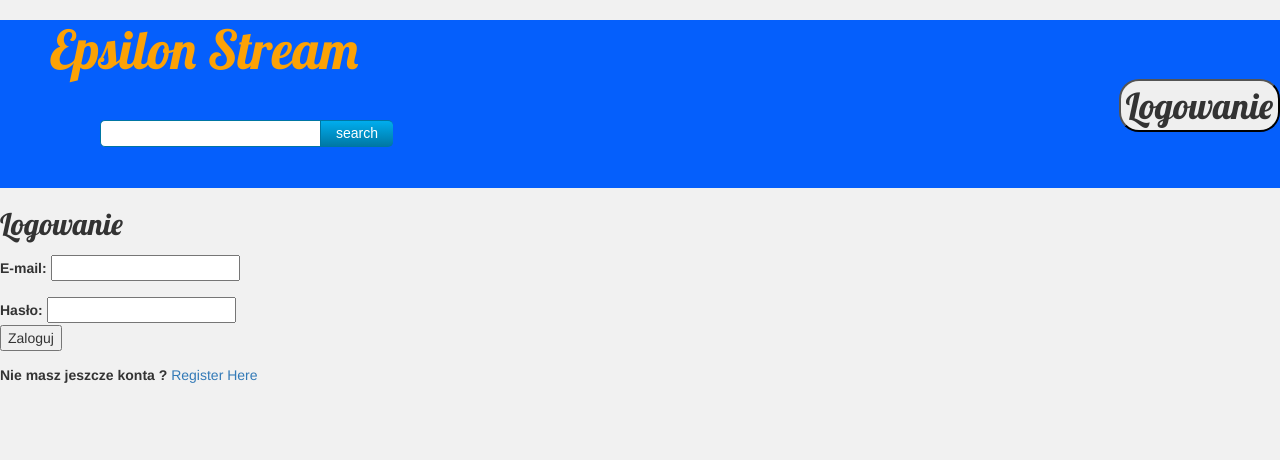
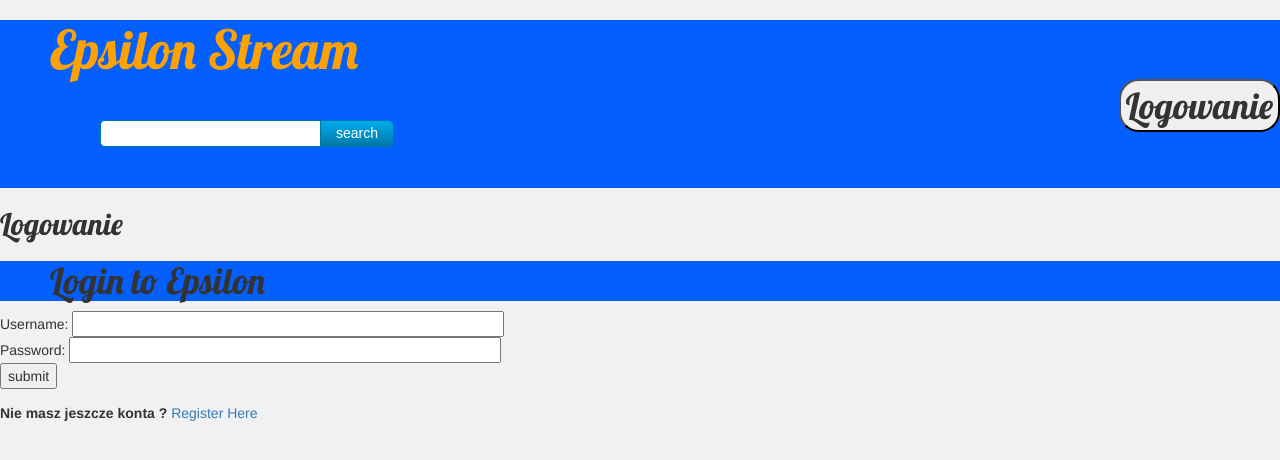
Before and after one commit to Jarema27/EpsilonStream, a Django app: page /logowanie in a window 1280 px wide. Shown: the top 460 px of the page. Run offline with Django 3.2, Linux system fonts and the light colour scheme; some libraries are stand-ins or nearby versions.

Commit message:
Dodane logowanie

```diff
--- a/Comment/templates/Comment/logowanie.html
+++ b/Comment/templates/Comment/logowanie.html
@@ -3,20 +3,26 @@
 {% block title %}Ekran Logowania{% endblock title %}
 
 {% block content %}
-
+  <title>Logowanie</title>
    <h2>Logowanie</h2>
 
 
-  <dir></dir>
-  <label class="inputData" for="login">E-mail:</label>
-  <input id="login" name="login" class="correct" type="text">
-  <dir></dir>
-  <label class="inputData" for="password">Hasło:</label>
-  <input id="password" name="password" type="password">
+  <body>
+        <h1>Login to Epsilon</h1>
 
-   <form action="" method="post">{% csrf_token %}
-    {{form.as_p}}   <input type="submit" value="Zaloguj" />
-    </form>
+        <form id="login_form" method="post" action="/logowanie">
+            {% csrf_token %}
+            Username: <input type="text" name="username" value="" size="50" />
+            <br />
+            Password: <input type="password" name="password" value="" size="50" />
+            <br />
+
+            <input type="submit" value="submit" />
+        </form>
+
+    </body>
+
+
     <label >Nie masz jeszcze konta ?</label>
       <a href="/register/">Register Here</a>
 
--- a/Comment/urls.py
+++ b/Comment/urls.py
@@ -4,7 +4,7 @@ from django.views.generic.edit import CreateView
 
 urlpatterns = [
     url(r'^$', views.post_list, name='post_list'),
-    url(r'^logowanie$', views.logowanie, name='logowanie'),
+    url(r'^logowanie$', views.user_login, name='logowanie'),
     url(r'^songs$', views.search_songs, name='search_songs'),
      url(r'^register/$', views.register, name='register'), # ADD NEW PATTERN!
     url(r'^registration/$', views.registration, name='registration'),
--- a/Comment/views.py
+++ b/Comment/views.py
@@ -7,6 +7,8 @@ from django.shortcuts import render_to_response
 from django.http import HttpResponseRedirect
 from django.contrib.auth.forms import UserCreationForm
 from Comment.forms import UserForm, UserProfileForm
+from django.contrib.auth import authenticate, login
+from django.http import HttpResponseRedirect, HttpResponse
 
 def post_list(request):
 	utwors = Utwor.objects.all()
@@ -86,3 +88,42 @@ def register(request):
             'Comment/register.html',
             {'user_form': user_form, 'profile_form': profile_form, 'registered': registered}
             )
+def user_login(request):
+    # Like before, obtain the context for the user's request.
+
+
+    # If the request is a HTTP POST, try to pull out the relevant information.
+    if request.method == 'POST':
+        # Gather the username and password provided by the user.
+        # This information is obtained from the login form.
+        username = request.POST['username']
+        password = request.POST['password']
+
+        # Use Django's machinery to attempt to see if the username/password
+        # combination is valid - a User object is returned if it is.
+        user = authenticate(username=username, password=password)
+
+        # If we have a User object, the details are correct.
+        # If None (Python's way of representing the absence of a value), no user
+        # with matching credentials was found.
+        if user:
+            # Is the account active? It could have been disabled.
+            if user.is_active:
+                # If the account is valid and active, we can log the user in.
+                # We'll send the user back to the homepage.
+                login(request, user)
+                return HttpResponseRedirect('/')
+            else:
+                # An inactive account was used - no logging in!
+                return HttpResponse("Your Eclipse account is disabled.")
+        else:
+            # Bad login details were provided. So we can't log the user in.
+            print ("Invalid login details: {0}, {1}".format(username, password))
+            return HttpResponse("Invalid login details supplied.")
+
+    # The request is not a HTTP POST, so display the login form.
+    # This scenario would most likely be a HTTP GET.
+    else:
+        # No context variables to pass to the template system, hence the
+        # blank dictionary object...
+        return render_to_response('Comment/logowanie.html', {})
```
Also changed, not shown: Comment/templates/Comment/post_list.html (+7 -0 lines).
